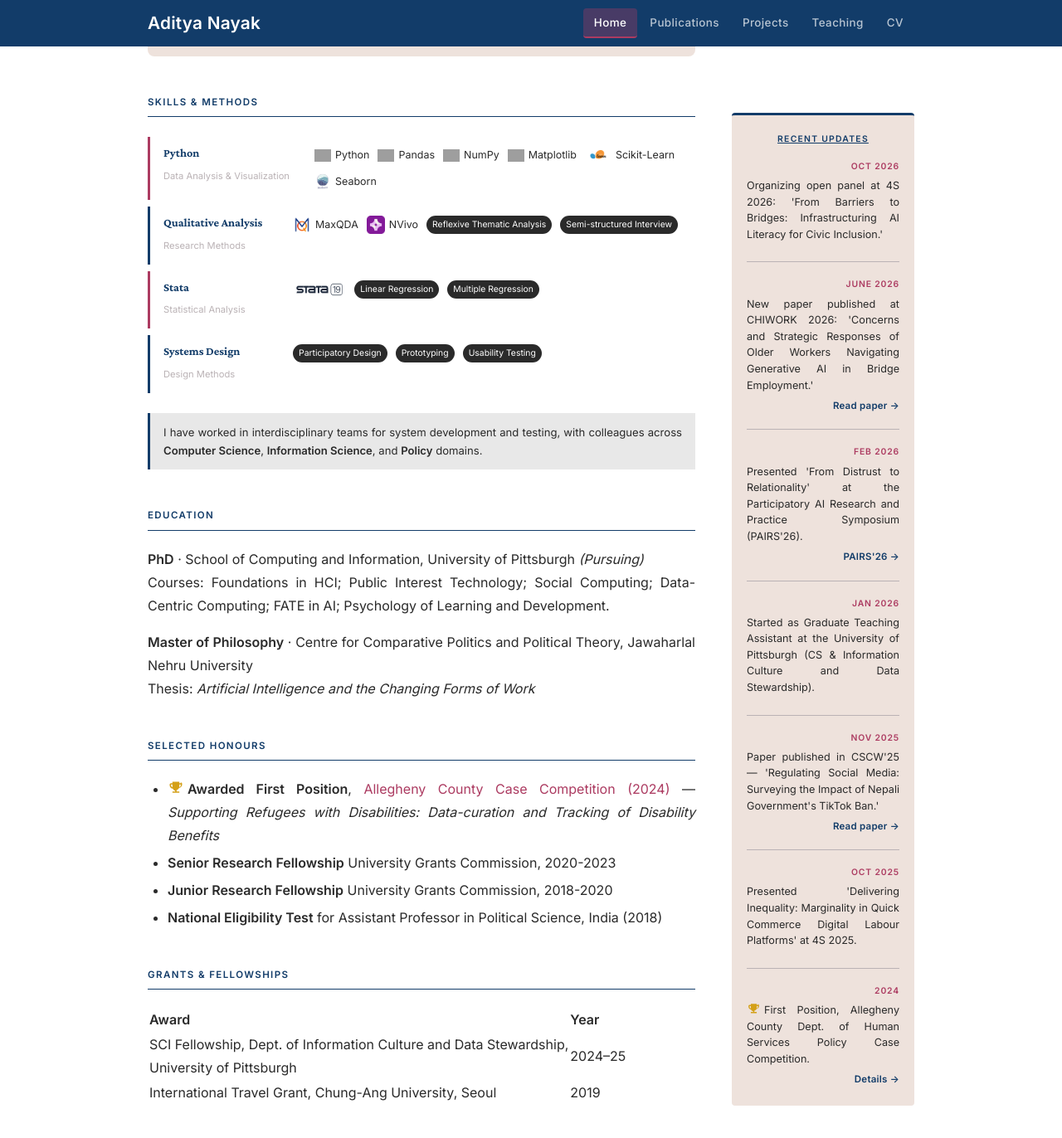
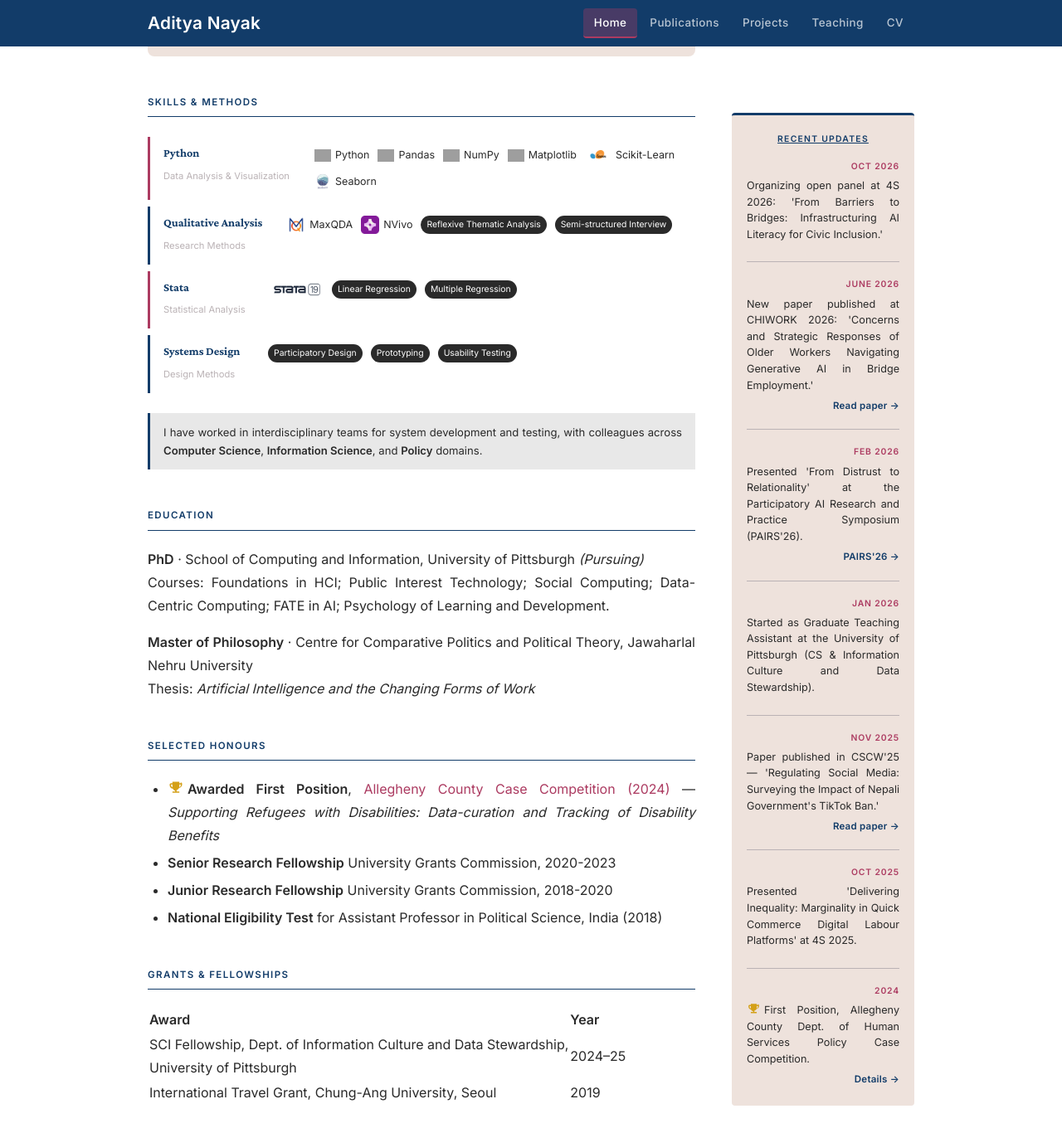
Before and after one commit to adityanayak-info/adityanayak-info.github.io, a Jekyll site: the page built from index.md, in a window 1280 px wide and 1400 px high, scrolled down 967 px. Shown: the top 1372 px of the window at 83% size. Built offline with Jekyll 4.4.1, drawn with Linux system fonts in a browser that asks for light colours; grey boxes are pictures that could not be loaded.

Commit message:
Update style.css

```diff
--- a/assets/css/style.css
+++ b/assets/css/style.css
@@ -954,7 +954,7 @@ hr.profile-rule {
 }
 .sk-b-row.sk-b-burg { border-left-color: var(--burgundy); }
 .sk-b-cat {
-  min-width: 140px;
+  min-width: 110px;
   flex-shrink: 0;
   padding-right: 14px;
   border-right: 1px solid var(--border);
```
